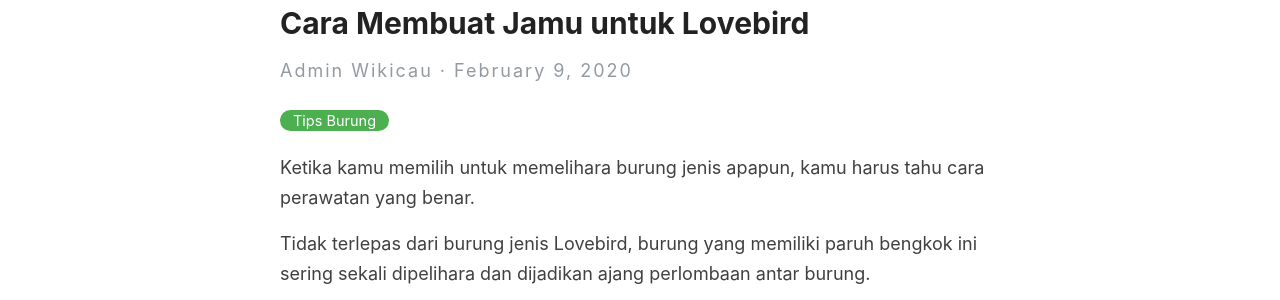
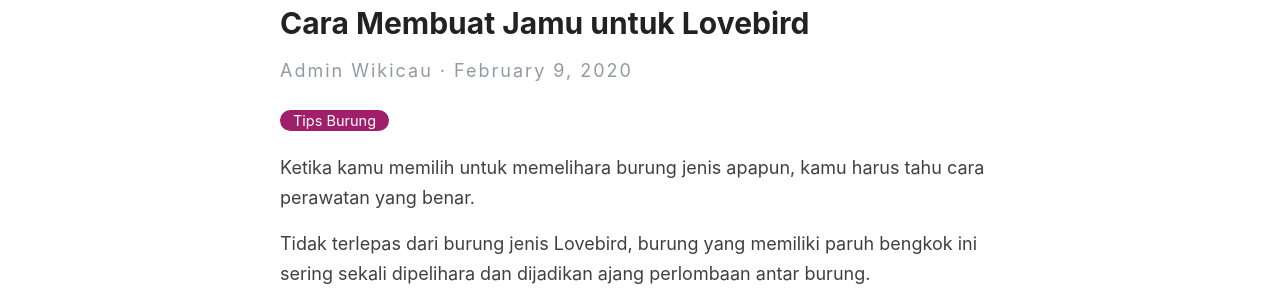
Before and after one commit to wikicau/wikicau.github.io, a Jekyll site: the page built from _posts/2020-02-9-jamu-lovebird.md, in a window 1280 px wide. Shown: the part 136-436 px from the top of the page. Built offline with Jekyll 4.4.1, drawn with Linux system fonts in a browser that asks for light colours.

Commit message:
change category background color to #A01F6A

```diff
--- a/_layouts/post.html
+++ b/_layouts/post.html
@@ -10,7 +10,7 @@ layout: default
     {% if page.last_modified_at %}
     <p class="author_title" datetime="{{ page.last_modified_at | date_to_xmlschema }}">(Updated: {{ page.last_modified_at | date: "%b %-d, %Y" }})</p>
     {% endif %}
-    <p class="post-tags">
+    <div class="post-tags">
       {% if post %}
         {% assign categories = post.categories %}
       {% else %}
@@ -20,7 +20,7 @@ layout: default
         <a href="{{site.baseurl}}/category/#{{category|slugize}}">{{category}}</a>
         {% unless forloop.last %}&nbsp;{% endunless %}
       {% endfor %}
-    </p>
+    </div>
   </div>
   {% include header-ad.html %}
   <div class="entry">
--- a/assets/style.scss
+++ b/assets/style.scss
@@ -699,7 +699,7 @@ Modules - reusable parts of our design
   font-size: 14.5px;
   padding: 2px 13px;
   border: none;
-  background-color: #4CAF50;
+  background-color: #A01F6A;
   border-radius: 50px;
   color: #fff;
 }
```
